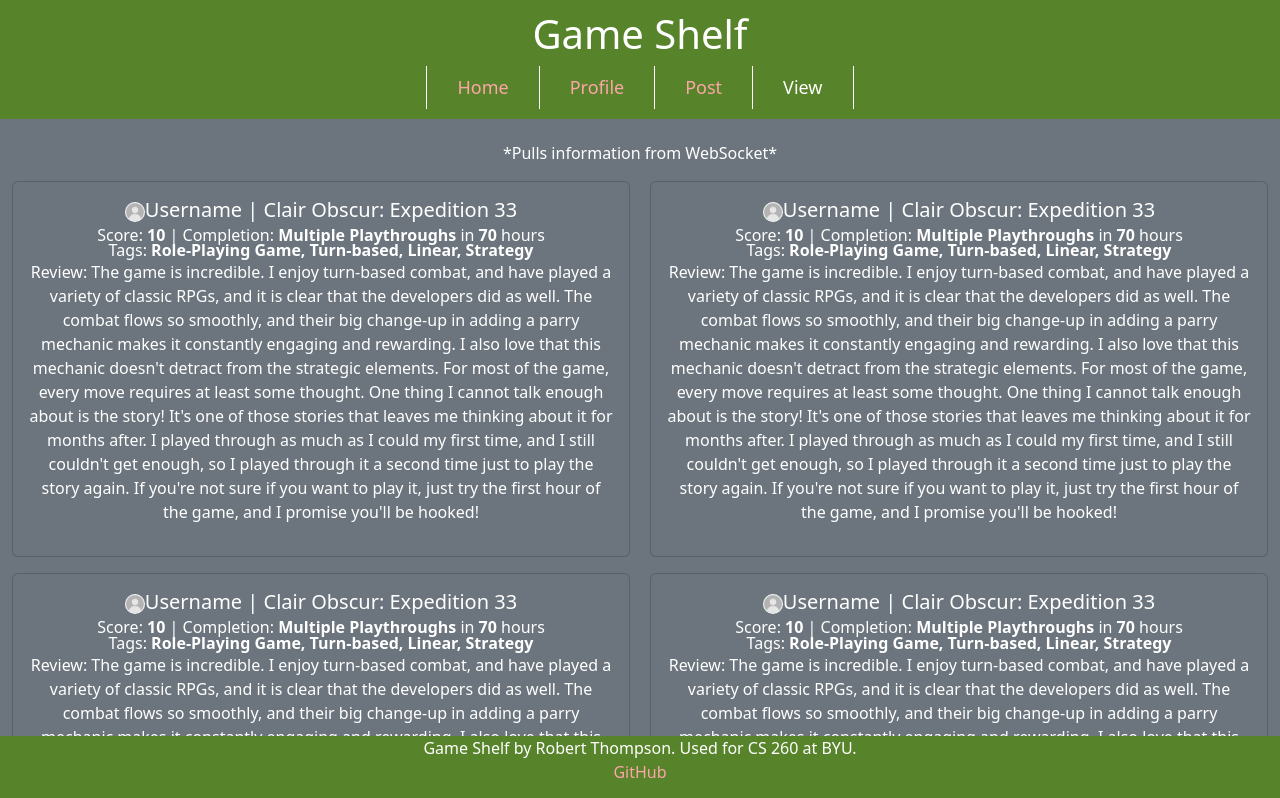
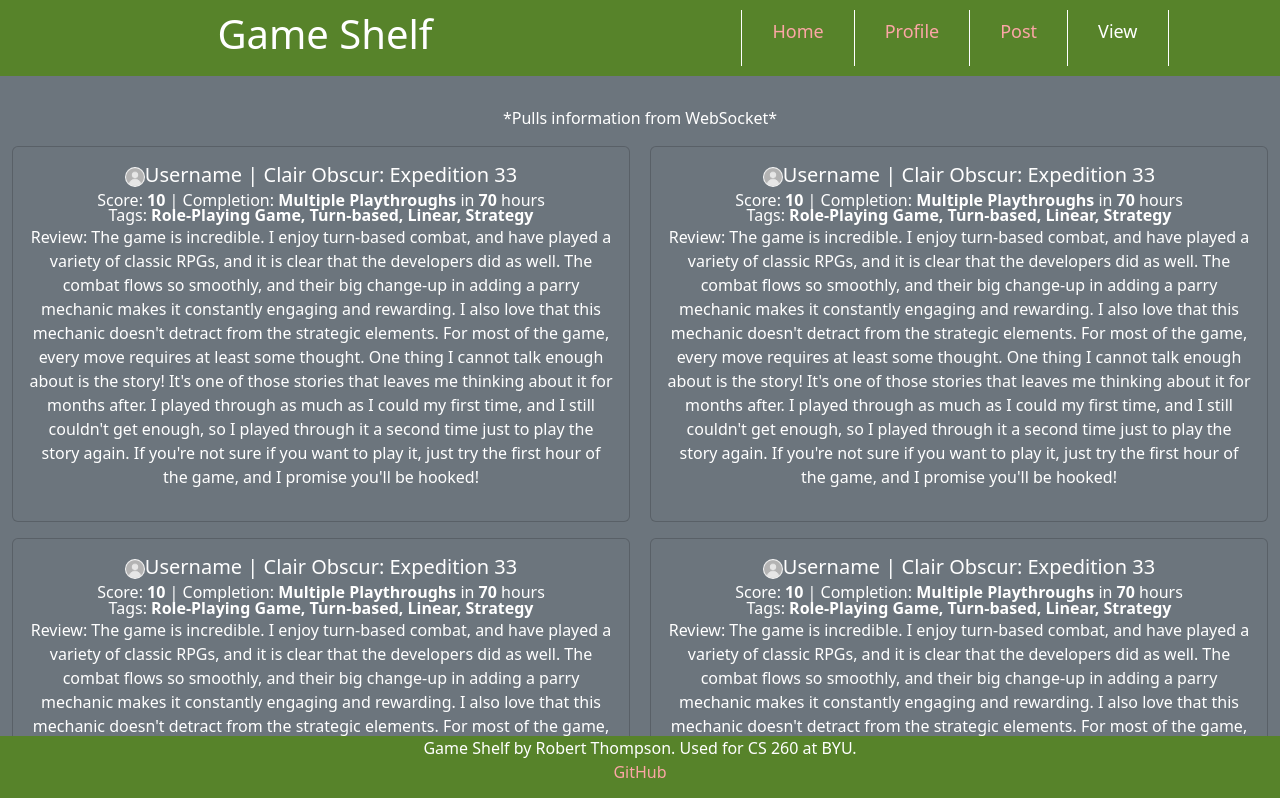
Before and after one commit to Shadowfox20/Startup, a React (Vite) app: page /view in a window 1280 px wide. Shown: the top 798 px of the page. Built offline with nearby package versions, Linux system fonts and the light colour scheme.

Commit message:
Made header and footer properly sticky; fixed issue with view elements displaying above header.

```diff
--- a/src/app.css
+++ b/src/app.css
@@ -14,12 +14,19 @@
     text-align: center;
     margin: 0;
     padding: 10px;
-    position: fixed;
-    width: 100%;
     top: 0;
+    position: sticky;
+    z-index: 1;
+    display: flex;
+    flex-direction: row;
+}
+
+header h1 {
+    flex: 1;
 }
 
 nav {
+    flex: 1;
     justify-content: center;
     margin: 0;
     padding: 0;
@@ -29,6 +36,7 @@
     justify-content: center;
     background-color: hsl(90, 51%, 34%);
 }
+
 .navbar-nav {
     display: flex;
     flex-direction: row;
@@ -48,13 +56,14 @@
 
 main {
     flex: 1;
-    margin-top: 111px;
     display: flex;
     flex-direction: column;
     align-items: center;
     justify-content: space-around;
     background-color: hsl(208, 7, 46);
     color: white;
+    position: relative;
+    z-index: 0;
 }
 
 footer {
@@ -66,6 +75,8 @@
     position: fixed;
     width: 100%;
     bottom: 0;
+    position: sticky;
+    z-index: 1;
 }
 
 section {
@@ -100,11 +111,17 @@
         flex: 0 40 px;
     }
 
-    main {
-        margin-top: 63px;
-    }
-
     h1 {
         display: none;
     }
 }
+
+@media (max-width: 680px) {
+    header {
+        flex-direction: column;
+    }
+
+    nav {
+        flex: 3;
+    }
+}
--- a/src/view/view.css
+++ b/src/view/view.css
@@ -12,17 +12,3 @@
         flex-direction: column;
     }
 }
-
-@media (max-height: 500px) {
-    footer {
-        display: none;
-    }
-
-    header {
-        flex: 20 px;
-    }
-
-    h1 {
-        display: none;
-    }
-}
```
